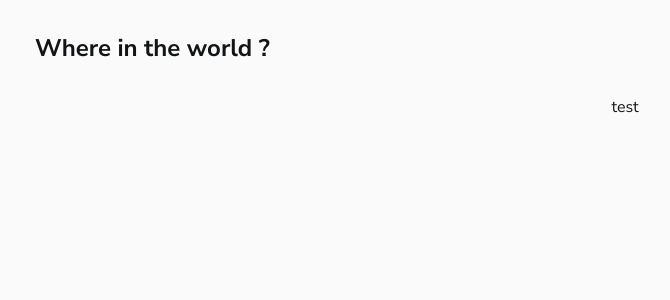
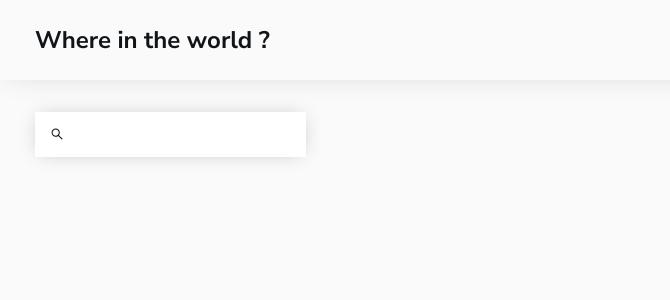
Before and after one commit to ramonperesdev/countries-app, a Next.js app: page / in a window 1280 px wide. Shown: the top 300 px of the page, without its empty margins (15-685 px from the left). Built offline with nearby package versions, Linux system fonts and the light colour scheme.

Commit message:
implemente components header and inputsearch

```diff
--- a/package.json
+++ b/package.json
@@ -12,7 +12,8 @@
     "@stitches/react": "^1.2.8",
     "next": "12.3.1",
     "react": "18.2.0",
-    "react-dom": "18.2.0"
+    "react-dom": "18.2.0",
+    "react-icons": "^4.4.0"
   },
   "devDependencies": {
     "@types/node": "18.7.23",
--- /dev/null
+++ b/src/components/Header/index.tsx
@@ -0,0 +1,15 @@
+import {
+  HeaderContainer,
+  HeaderContent,
+  TitleHeader,
+} from '../../styles/components/header';
+
+export default function Header() {
+  return (
+    <HeaderContainer>
+      <HeaderContent>
+        <TitleHeader>Where in the world ?</TitleHeader>
+      </HeaderContent>
+    </HeaderContainer>
+  );
+}
--- /dev/null
+++ b/src/components/InputSearch/index.tsx
@@ -0,0 +1,13 @@
+import { BoxInput, InputContainer } from '../../styles/components/inputSearch';
+import { AiOutlineSearch } from 'react-icons/ai';
+
+export default function InputSearch() {
+  return (
+    <InputContainer>
+      <BoxInput>
+        <AiOutlineSearch />
+        <input name="test" />
+      </BoxInput>
+    </InputContainer>
+  );
+}
--- a/src/pages/_app.tsx
+++ b/src/pages/_app.tsx
@@ -1,15 +1,14 @@
 import { AppProps } from 'next/app';
+import Header from '../components/Header';
 import { globalStyles } from '../styles/global';
-import { Container, Header, TitleHeader } from '../styles/pages/app';
+import { Container } from '../styles/pages/app';
 
 globalStyles();
 
 function MyApp({ Component, pageProps }: AppProps) {
   return (
     <Container>
-      <Header>
-        <TitleHeader>Where in the world ?</TitleHeader>
-      </Header>
+      <Header />
 
       <Component {...pageProps} />
     </Container>
--- a/src/pages/index.tsx
+++ b/src/pages/index.tsx
@@ -1,9 +1,10 @@
+import InputSearch from '../components/InputSearch';
 import { HomeContainer } from '../styles/pages/home';
 
 export default function Home() {
   return (
     <HomeContainer>
-      <span>test</span>
+      <InputSearch />
     </HomeContainer>
   );
 }
--- /dev/null
+++ b/src/styles/components/header.ts
@@ -0,0 +1,17 @@
+import { styled } from '..';
+
+export const HeaderContainer = styled('header', {
+  width: '100%',
+  height: '5rem',
+  boxShadow: '0px 2px 39px -23px rgba(153,153,153,1);',
+});
+
+export const HeaderContent = styled('div', {
+  height: '100%',
+  maxWidth: 1180,
+  display: 'flex',
+  alignItems: 'center',
+  margin: '0  auto',
+});
+
+export const TitleHeader = styled('h2', {});
--- /dev/null
+++ b/src/styles/components/inputSearch.ts
@@ -0,0 +1,20 @@
+import { styled } from '..';
+
+export const InputContainer = styled('div', {});
+export const BoxInput = styled('div', {
+  display: 'flex',
+  height: '2.8rem',
+  alignItems: 'center',
+  padding: '0 5px 0 15px',
+  backgroundColor: '$white',
+  boxShadow: '0px 0px 20px -5px rgba(0,0,0,0.25)',
+
+  input: {
+    border: 'none',
+    marginLeft: '15px',
+    height: '100%',
+    outline: 0,
+    width: '100%',
+    minWidth: '13.75rem',
+  },
+});
--- a/src/styles/global.ts
+++ b/src/styles/global.ts
@@ -17,6 +17,12 @@ export const globalStyles = globalCss({
     '-webkit-font-smoothing': 'antialiased',
   },
 
+  input: {
+    '&:focus': {
+      border: 'none',
+    },
+  },
+
   'body, input, textarea, button': {
     fontFamily: 'Nunito Sans',
     fontWeight: 400,
--- a/src/styles/pages/app.ts
+++ b/src/styles/pages/app.ts
@@ -7,12 +7,3 @@ export const Container = styled('div', {
   justifyContent: 'center',
   height: '100%',
 });
-
-export const Header = styled('header', {
-  padding: '2rem 0',
-  width: '100%',
-  maxWidth: 1180,
-  margin: '0 auto',
-});
-
-export const TitleHeader = styled('h2', {});
--- a/src/styles/pages/home.ts
+++ b/src/styles/pages/home.ts
@@ -1,3 +1,9 @@
 import { styled } from '..';
 
-export const HomeContainer = styled('main', {});
+export const HomeContainer = styled('main', {
+  display: 'flex',
+  width: '100%',
+  height: '100%',
+  maxWidth: 1180,
+  marginTop: '2rem',
+});
```
Also changed, not shown: 1 other file (tests, documents, lock files or other folders).
